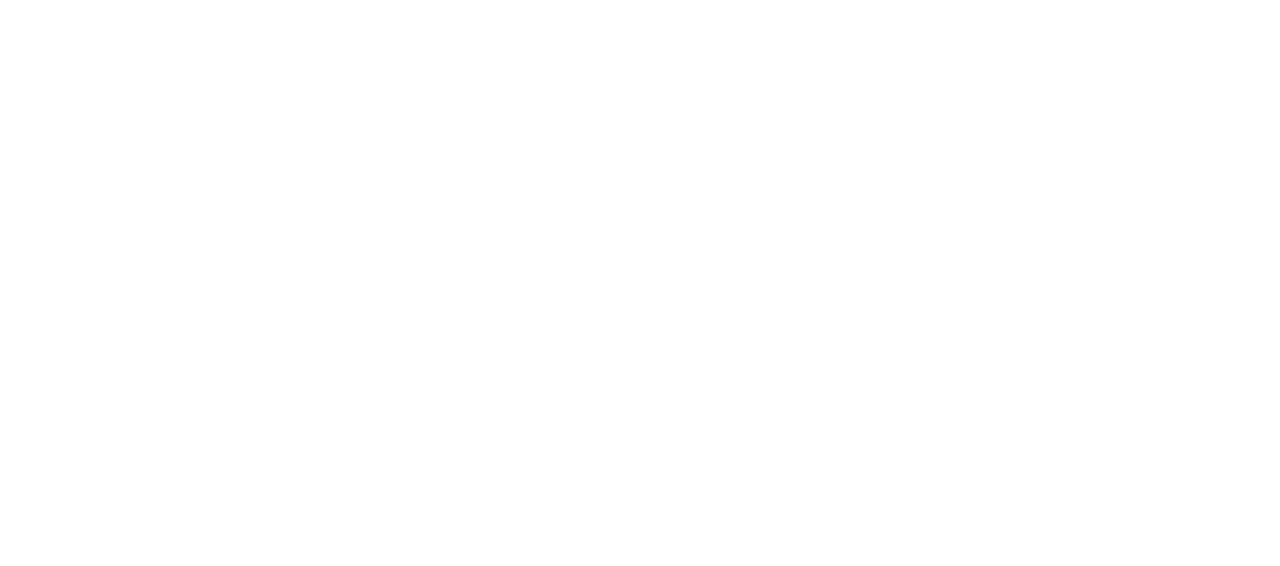
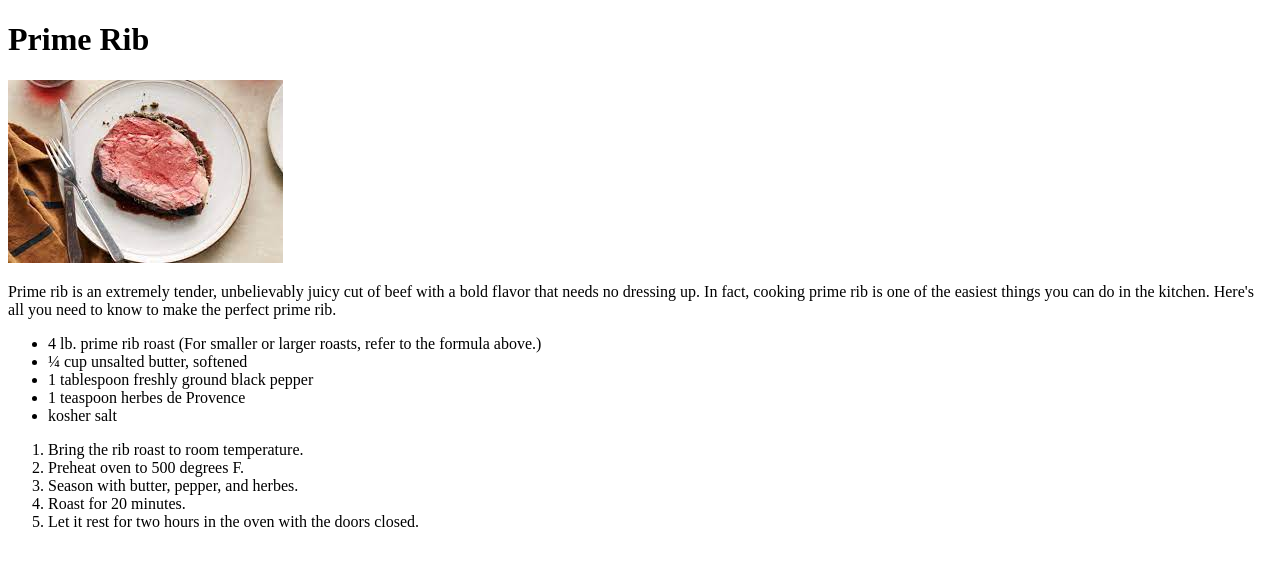
Before and after one commit to nathanieljace/odin-recipes, a plain HTML site: page recipes/primerib.html in a window 1280 px wide. Drawn offline with Linux system fonts and the light colour scheme.

Commit message:
added content to recipe pages

```diff
--- a/recipes/primerib.html
+++ b/recipes/primerib.html
@@ -4,18 +4,32 @@
   <meta charset="UTF-8">
   <meta http-equiv="X-UA-Compatible" content="IE=edge">
   <meta name="viewport" content="width=device-width, initial-scale=1.0">
-  <title>Document</title>
+  <title>Prime Rib</title>
 </head>
 <body>
   <!--Recipe Name-->
-  <h1></h1>
+  <h1>Prime Rib</h1>
   <!--Recipe Image -->
-  <img src="" alt="">
-  <!--Recipe Image -->
-  <p></p>
+  <img src="images/steak.jpeg" alt="Prime rib steak">
+  <!--Recipe Description -->
+  <p>Prime rib is an extremely tender, unbelievably juicy cut of beef with a bold flavor that needs no
+    dressing up. In fact, cooking prime rib is one of the easiest things you can do in the kitchen.
+    Here's all you need to know to make the perfect prime rib.</p>
   <!--Ingredients-->
-  <ul></ul>
+  <ul>
+    <li>4 lb. prime rib roast (For smaller or larger roasts, refer to the formula above.)</li>
+    <li>¼ cup unsalted butter, softened</li>
+    <li>1 tablespoon freshly ground black pepper</li>
+    <li>1 teaspoon herbes de Provence</li>
+    <li>kosher salt</li>
+  </ul>
   <!--Steps-->
-  <ol></ol>
+  <ol>
+    <li>Bring the rib roast to room temperature.</li>
+    <li>Preheat oven to 500 degrees F.</li>
+    <li>Season with butter, pepper, and herbes.</li>
+    <li>Roast for 20 minutes.</li>
+    <li>Let it rest for two hours in the oven with the doors closed.</li>
+  </ol>
 </body>
 </html>
```
Also changed, not shown: recipes/hotdog.html (+20 -7 lines).
